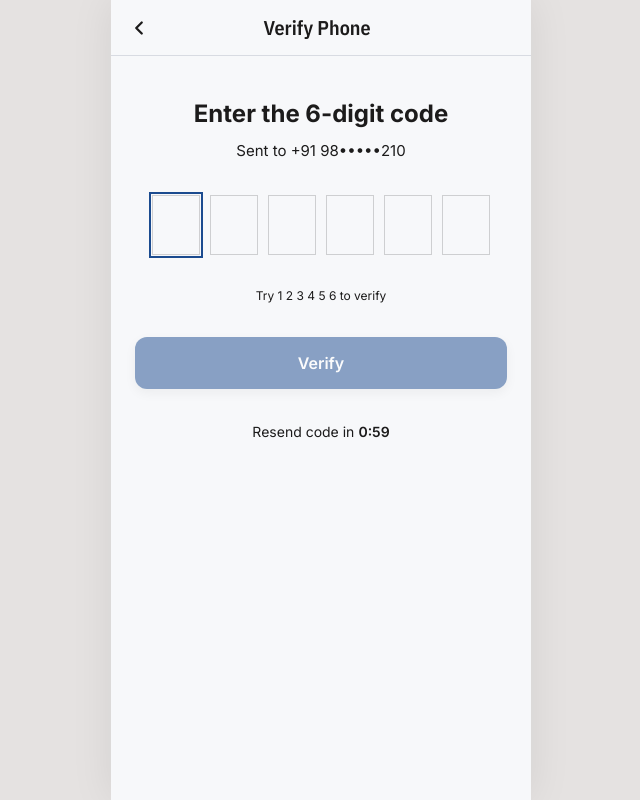
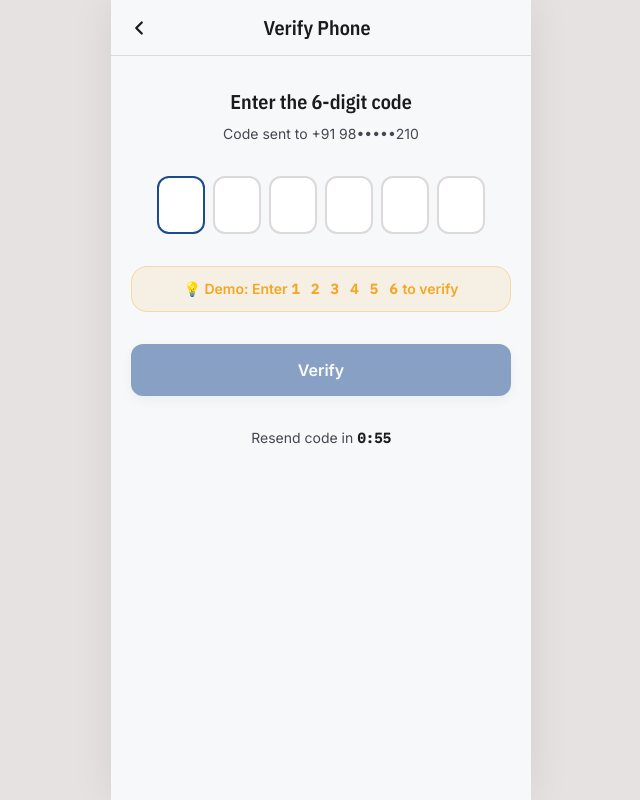
Before and after one commit to ajinkya682/roadlink-demo-app, a React (Vite) app: page /otp in a window 1280 px wide. Shown: the whole page, without its empty margins (319-959 px from the left). Built offline with nearby package versions, Linux system fonts and the light colour scheme.

Commit message:
feat: implement OTP countdown timer and resend functionality in OTPVerification component

```diff
--- a/src/pages/auth/OTPVerification.jsx
+++ b/src/pages/auth/OTPVerification.jsx
@@ -1,24 +1,45 @@
-import React, { useState, useRef, useCallback } from 'react';
+import React, { useState, useRef, useCallback, useEffect } from 'react';
 import { useNavigate } from 'react-router-dom';
 import { motion, AnimatePresence } from 'framer-motion';
 import AppHeader from '../../components/AppHeader';
 import Button from '../../components/Button';
-import styles from './OTPVerification.module.css';
 
 export default function OTPVerification() {
   const navigate = useNavigate();
   const [digits, setDigits] = useState(['', '', '', '', '', '']);
   const [shake, setShake] = useState(false);
   const [loading, setLoading] = useState(false);
+  const [countdown, setCountdown] = useState(60);
+  const [canResend, setCanResend] = useState(false);
   const inputRefs = useRef([]);
+
+  // Countdown timer
+  useEffect(() => {
+    if (countdown <= 0) { setCanResend(true); return; }
+    const t = setTimeout(() => setCountdown(c => c - 1), 1000);
+    return () => clearTimeout(t);
+  }, [countdown]);
+
+  const handleResend = () => {
+    setCountdown(60);
+    setCanResend(false);
+    setDigits(['', '', '', '', '', '']);
+    inputRefs.current[0]?.focus();
+  };
 
   const handleDigit = useCallback((index, value) => {
     if (!/^\d?$/.test(value)) return;
     const next = [...digits];
     next[index] = value;
     setDigits(next);
-    if (value && index < 5) {
-      inputRefs.current[index + 1]?.focus();
+    if (value && index < 5) inputRefs.current[index + 1]?.focus();
+
+    // Auto-submit when all 6 filled
+    if (value && index === 5) {
+      const full = [...next];
+      if (full.every(d => d !== '')) {
+        setTimeout(() => submitCode(full.join('')), 100);
+      }
     }
   }, [digits]);
 
@@ -28,12 +49,8 @@ export default function OTPVerification() {
     }
   };
 
-  const handleVerify = () => {
-    const code = digits.join('');
-    if (code.length < 6) return;
+  const submitCode = (code) => {
     setLoading(true);
-
-    // Demo: 123456 is correct; anything else shakes
     setTimeout(() => {
       if (code === '123456') {
         navigate('/add-vehicle');
@@ -47,33 +64,40 @@ export default function OTPVerification() {
     }, 900);
   };
 
+  const handleVerify = () => {
+    const code = digits.join('');
+    if (code.length < 6) return;
+    submitCode(code);
+  };
+
   const allFilled = digits.every(d => d !== '');
 
   return (
-    <div className={styles.page}>
+    <div className="min-h-screen bg-fog flex flex-col">
       <AppHeader title="Verify Phone" />
 
-      <div className={styles.content}>
-        <div className={styles.head}>
-          <h1 className={styles.headline}>Enter the 6-digit code</h1>
-          <p className={styles.sub}>Sent to +91 98•••••210</p>
+      <div className="flex-1 px-5 py-8 flex flex-col gap-8">
+        {/* Header */}
+        <div className="text-center">
+          <h1 className="font-display text-headline-sm text-on-surface mb-2">Enter the 6-digit code</h1>
+          <p className="font-body text-body-sm text-on-surface-muted">Code sent to +91 98•••••210</p>
         </div>
 
+        {/* OTP boxes */}
         <motion.div
-          className={styles.boxes}
+          className="flex items-center justify-center gap-2"
           animate={shake ? { x: [0, -8, 8, -6, 6, -3, 3, 0] } : {}}
           transition={{ duration: 0.5 }}
         >
           {digits.map((d, i) => (
             <motion.div
               key={i}
-              className={`${styles.boxWrap} ${d ? styles.boxFilled : ''}`}
-              animate={d ? { scale: [1, 1.12, 1] } : {}}
+              animate={d ? { scale: [1, 1.1, 1] } : {}}
               transition={{ type: 'spring', damping: 12, stiffness: 300 }}
             >
               <input
                 ref={el => inputRefs.current[i] = el}
-                className={styles.box}
+                className={`otp-box ${d ? 'filled' : ''}`}
                 type="tel"
                 inputMode="numeric"
                 maxLength={1}
@@ -86,15 +110,34 @@ export default function OTPVerification() {
           ))}
         </motion.div>
 
-        <p className={styles.hint}>Try 1 2 3 4 5 6 to verify</p>
+        {/* Demo hint */}
+        <div className="bg-signal-amber/10 border border-signal-amber/30 rounded-xl px-4 py-3 text-center">
+          <p className="font-body text-sm text-signal-amber font-semibold">
+            💡 Demo: Enter <span className="font-mono tracking-widest">1 2 3 4 5 6</span> to verify
+          </p>
+        </div>
 
         <Button fullWidth onClick={handleVerify} disabled={!allFilled} isLoading={loading}>
           Verify
         </Button>
 
-        <div className={styles.resend}>
-          <span className={styles.resendText}>Resend code in </span>
-          <span className={styles.resendTimer}>0:59</span>
+        {/* Resend */}
+        <div className="text-center">
+          {canResend ? (
+            <button
+              onClick={handleResend}
+              className="font-body text-sm font-semibold text-navy underline underline-offset-2"
+            >
+              Resend code
+            </button>
+          ) : (
+            <p className="font-body text-sm text-on-surface-muted">
+              Resend code in{' '}
+              <span className="font-mono font-semibold text-on-surface tabular-nums">
+                0:{countdown.toString().padStart(2, '0')}
+              </span>
+            </p>
+          )}
         </div>
       </div>
     </div>
```
